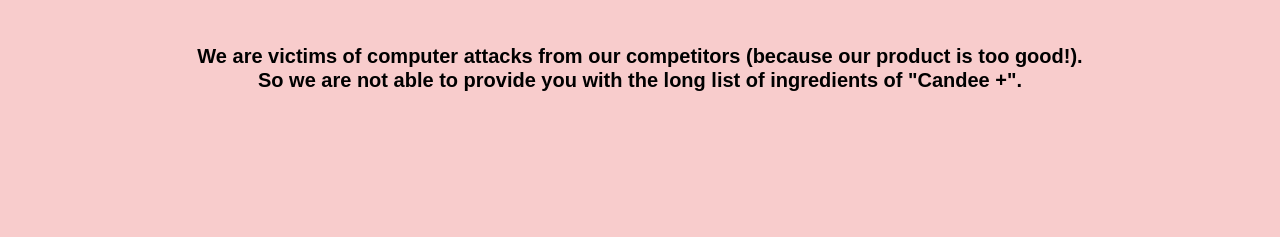
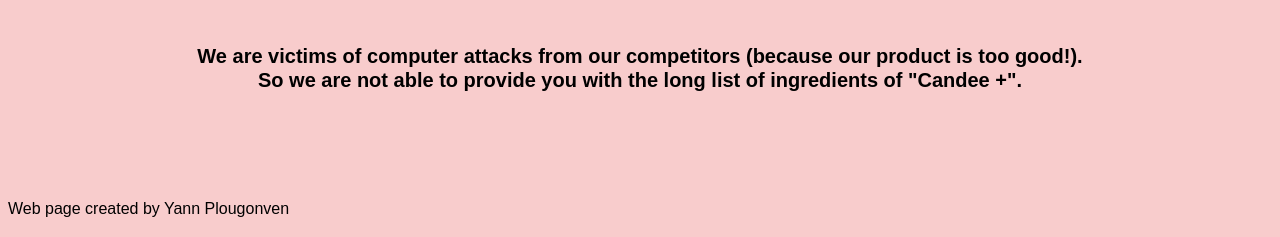
Before and after one commit to Yann-Plougonven/Candeeplus, a plain HTML site: page index.html in a window 1280 px wide. Shown: the part 563-800 px from the top of the page. Drawn offline with Linux system fonts and the light colour scheme.

Commit message:
Ajout d'un footer

```diff
--- a/css/css_index.css
+++ b/css/css_index.css
@@ -25,3 +25,8 @@
 {
 	font-size: 20px
 }
+
+footer{
+position:absolute;
+bottom:0;
+}
--- a/index.html
+++ b/index.html
@@ -12,5 +12,8 @@
     		<h2><br>Our site is temporarily under maintenance :(</h2>
     		<h4><br>We are victims of computer attacks from our competitors (because our product is too good!).<br>So we are not able to provide you with the long list of ingredients of "Candee +".</h4>
     	</center>
+    	<footer>
+    		<p>Web page created by Yann Plougonven</p>
+    	</footer>
     </body>
 </html>
```
